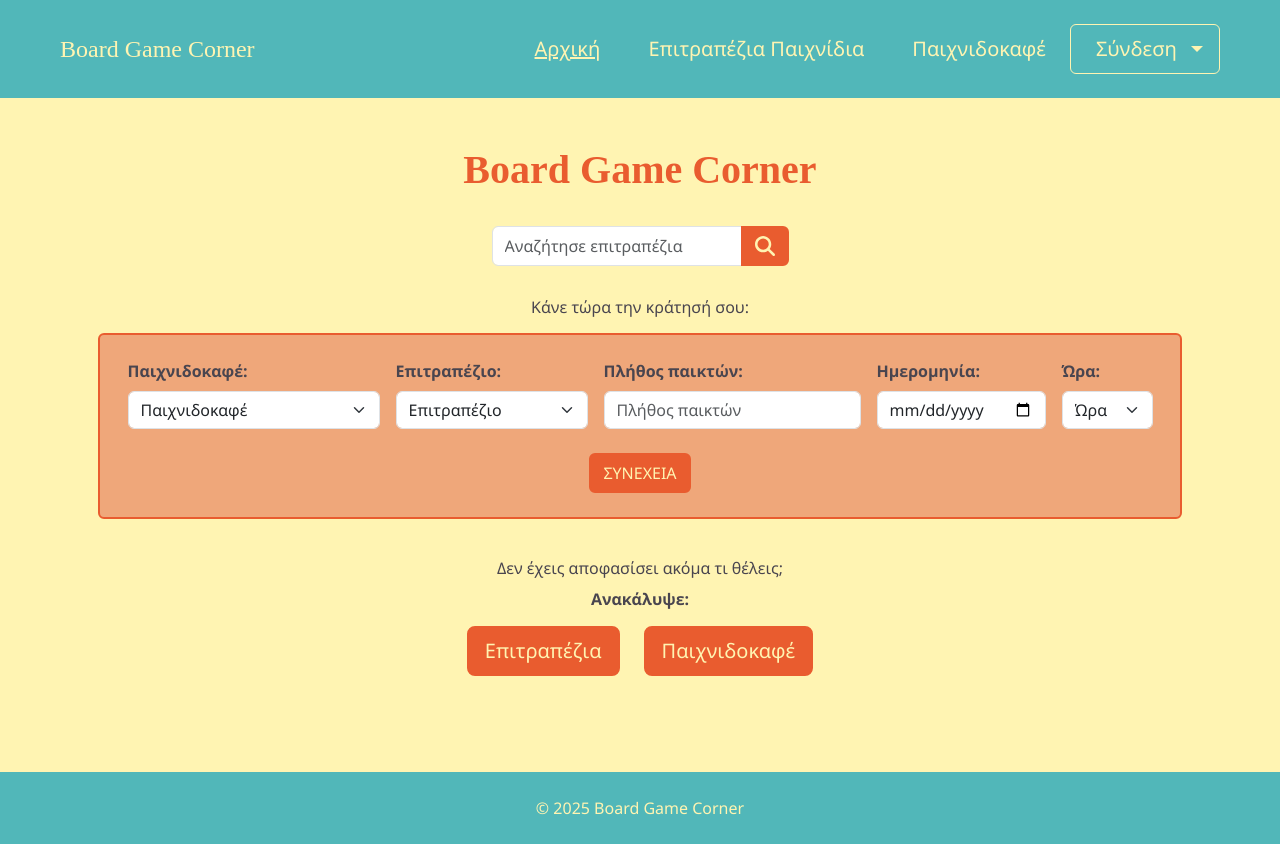
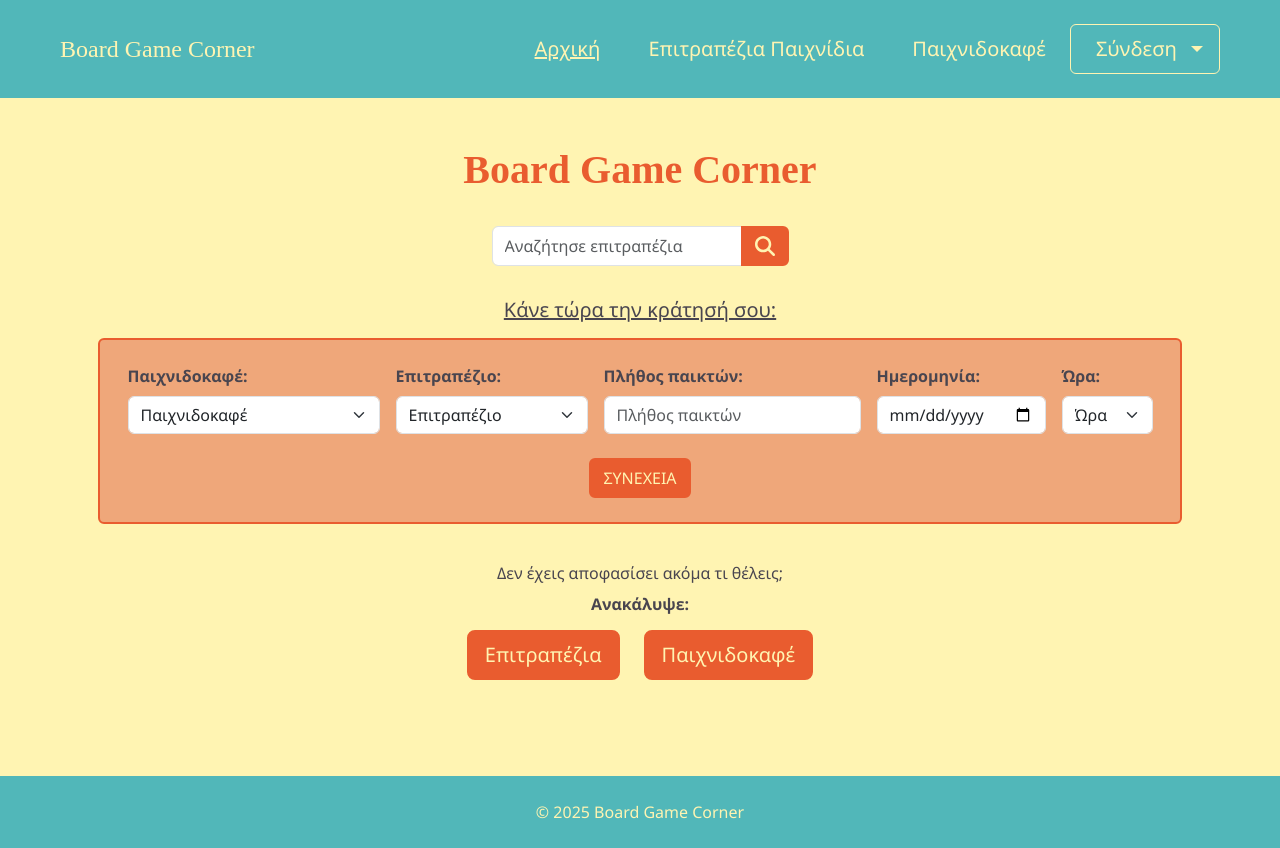
Before and after one commit to stellavl/board-game-corner, a React (Create React App) app in the folder frontend/: page /home in a window 1280 px wide. Built offline with nearby package versions, Linux system fonts and the light colour scheme; the HTML template or start-up script is replaced by a standard one.

Commit message:
put header in the reservation form component

```diff
--- a/frontend/src/components/common/ReservationForm.jsx
+++ b/frontend/src/components/common/ReservationForm.jsx
@@ -62,7 +62,11 @@ const ReservationForm = ({ showGameCafe = true, showBoardGame = true, boardGameT
   const containerWidth = `${Math.min(220 * activeFields, 1200)}px`;
 
   return (
-    <div className="d-flex justify-content-center align-items-center">
+    <>
+      <h5 className="mb-3 text-decoration-underline" style={{ color: 'var(--color-gray-purple)' }}>
+        Κάνε τώρα την κράτησή σου:
+      </h5>
+      <div className="d-flex justify-content-center align-items-center">
       <Container
         className="py-4 rounded"
         style={{
@@ -205,6 +209,8 @@ const ReservationForm = ({ showGameCafe = true, showBoardGame = true, boardGameT
         </div>
       </Container>
     </div>
+    </>
+
   );
 };
 
--- a/frontend/src/pages/HomePage.jsx
+++ b/frontend/src/pages/HomePage.jsx
@@ -30,9 +30,6 @@ const Home = () => {
             </Row>
 
             <Container className="p-3 text-center">
-                <h6 className="mb-3" style={{ color: 'var(--color-gray-purple)' }}>
-                    Κάνε τώρα την κράτησή σου:
-                </h6>
                 <ReservationForm />
             </Container>
 
--- a/frontend/src/pages/SpecificBoardGamePage.jsx
+++ b/frontend/src/pages/SpecificBoardGamePage.jsx
@@ -96,9 +96,6 @@ const SpecificBoardGamePage = () => {
                     {/* Reservation Form */}
                     <Row>
                         <Container className="p-3 text-center">
-                            <h5 className="mb-3 text-decoration-underline" style={{ color: 'var(--color-gray-purple)' }}>
-                                Κάνε τώρα την κράτησή σου:
-                            </h5>
                             <ReservationForm showBoardGame={false} boardGameTitle={boardGame.name} />
                         </Container>
                     </Row>
```
